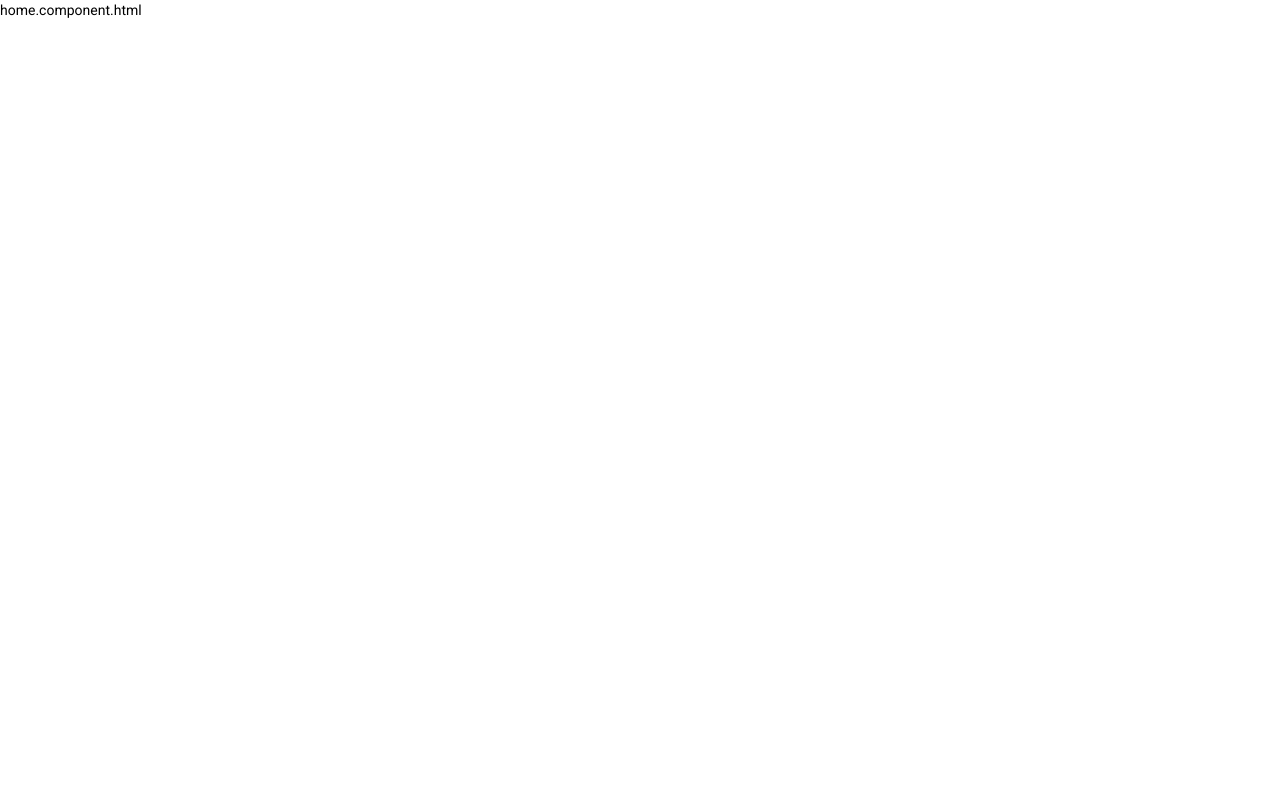
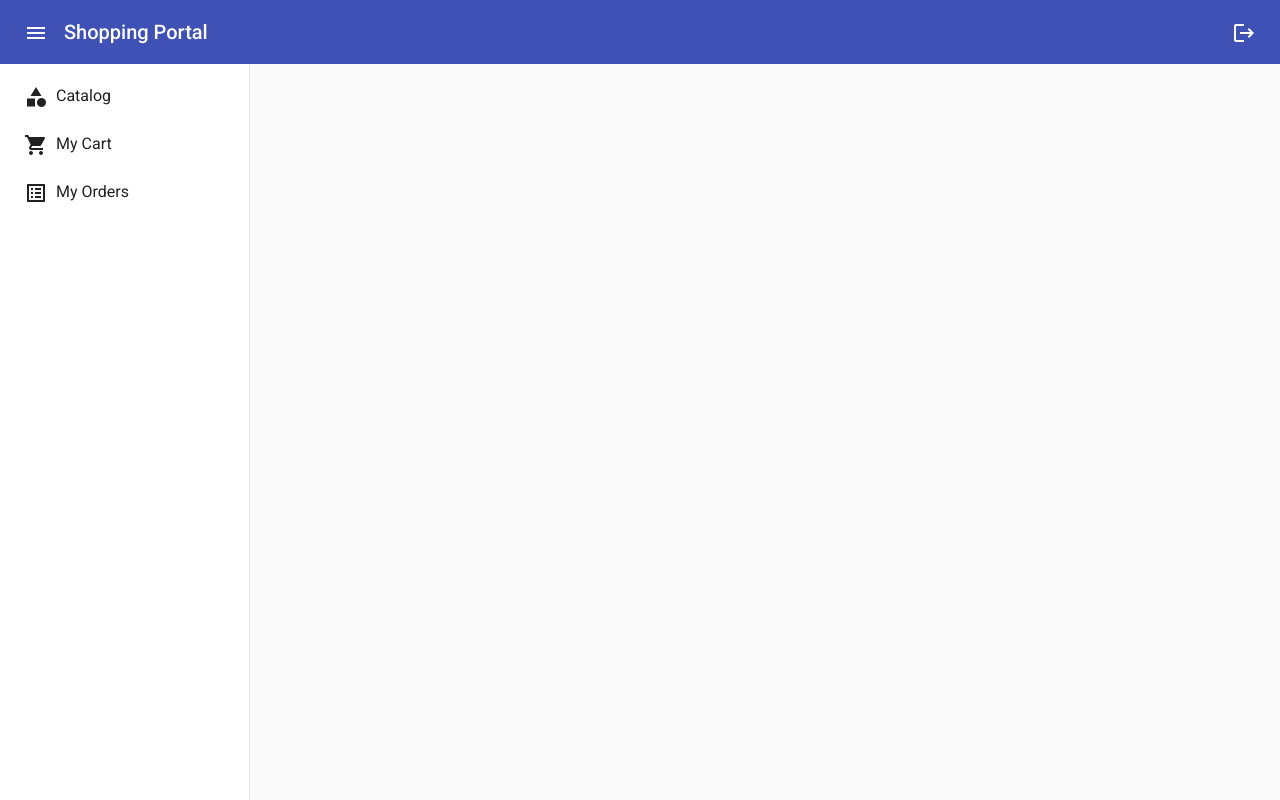
Before and after one commit to MetaArivu/ms-shopping-portal-ui, an Angular app: page /home in a window 1280 px wide. Built offline with nearby package versions, Linux system fonts and the light colour scheme.

Commit message:
Changes: Added Home Page

```diff
--- /dev/null
+++ b/src/app/modules/home/component/home.component.css
@@ -0,0 +1,43 @@
+.app-container {
+    display: flex;
+    flex-direction: column;
+    position: absolute;
+    top: 0;
+    bottom: 0;
+    left: 0;
+    right: 0;
+  }
+
+
+.app-is-mobile .app-toolbar {
+  position: fixed;
+  z-index: 2;
+
+}
+
+mat-sidenav{
+    min-width: 250px;
+}
+
+h1.app-title {
+  margin-left: 8px;
+}
+
+.app-sidenav-container {
+  flex: 1;
+}
+
+.app-sidenav-container {
+  flex: 1 0 auto;
+}
+
+.router-outlet-container{
+    height: 100%;
+    width: 100%;
+    margin: 10px;
+    align-content: center;
+    display: inline-flex;
+    flex-direction: row;
+    justify-content: center;
+
+}
--- a/src/app/modules/home/component/home.component.html
+++ b/src/app/modules/home/component/home.component.html
@@ -1 +1,35 @@
-home.component.html
+
+
+<div class="app-container">
+    <mat-toolbar color="primary" class="app-toolbar">
+        <button mat-icon-button (click)="snav.toggle()">
+            <mat-icon>menu</mat-icon>
+        </button>
+        <h1 class="app-title">Shopping Portal</h1>
+        <span class="spacer"></span>
+        <button mat-icon-button (click)="logout()">
+            <mat-icon>logout</mat-icon>
+        </button>
+    </mat-toolbar>
+
+    <mat-sidenav-container class="app-sidenav-container">
+        <mat-sidenav #snav mode="side" opened="true">
+            <mat-nav-list>
+                <mat-list-item *ngFor="let menu of menus" (click)="onMenuClick(menu)">
+                    <button mat-icon-button>
+                        <mat-icon>{{ menu.icon }}</mat-icon>
+                    </button>
+                    <a>{{ menu.title }}</a>
+
+                </mat-list-item>
+            </mat-nav-list>
+        </mat-sidenav>
+
+        <mat-sidenav-content>
+            <div class="router-outlet-container">
+                <!-- <router-outlet></router-outlet> -->
+            </div>
+
+        </mat-sidenav-content>
+    </mat-sidenav-container>
+</div>
--- a/src/app/modules/home/component/home.component.ts
+++ b/src/app/modules/home/component/home.component.ts
@@ -1,17 +1,35 @@
 import { Component, OnInit } from "@angular/core";
 import { Router } from "@angular/router";
+import { Menu } from "../model/menu";
 
 @Component({
     selector : 'home',
-    templateUrl : './home.component.html'
+    templateUrl : './home.component.html',
+    styleUrls:['./home.component.css']
 })
 export class HomeComponent implements OnInit {
 
-    constructor(private route: Router) {
+    menus : Menu[] = [];
+
+    constructor(private router: Router) {
+
+        this.menus = [];
+        this.menus.push(new Menu("Catalog","category","/catalog"));
+        this.menus.push(new Menu("My Cart","shopping_cart","/mycart"));
+        this.menus.push(new Menu("My Orders","list_alt","/myorders" ));
 
     }
 
     ngOnInit() {
 
     }
+
+    onMenuClick(menu: Menu){
+        console.log(menu);
+        this.router.navigate([menu.routeLink]);
+    }
+
+    logout(){
+        this.router.navigate(['/']);
+    }
 }
--- /dev/null
+++ b/src/app/modules/home/model/menu.ts
@@ -0,0 +1,10 @@
+export class Menu {
+    title: string;
+    icon: string;
+    routeLink: string;
+    constructor(menu: string, icon: string, routeLink: string){
+        this.title = menu;
+        this.icon = icon;
+        this.routeLink = routeLink;
+    }
+}
--- a/src/styles.scss
+++ b/src/styles.scss
@@ -5,6 +5,10 @@ body {
 
   html, body {
     height: 100%;
+  }
+
+  .spacer{
+    flex: 1 1 auto;
   }
 // .info {
 //     background: black;
```
